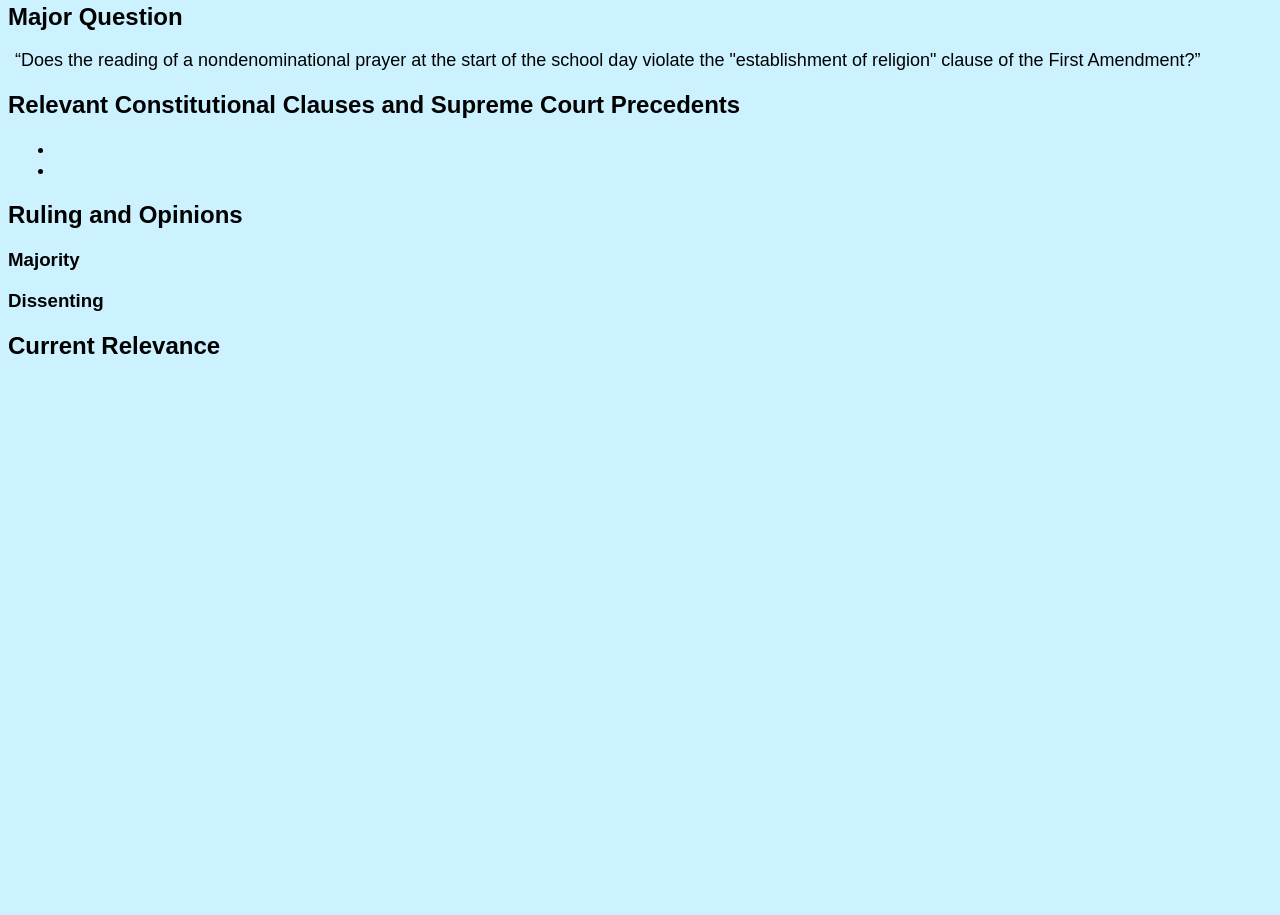
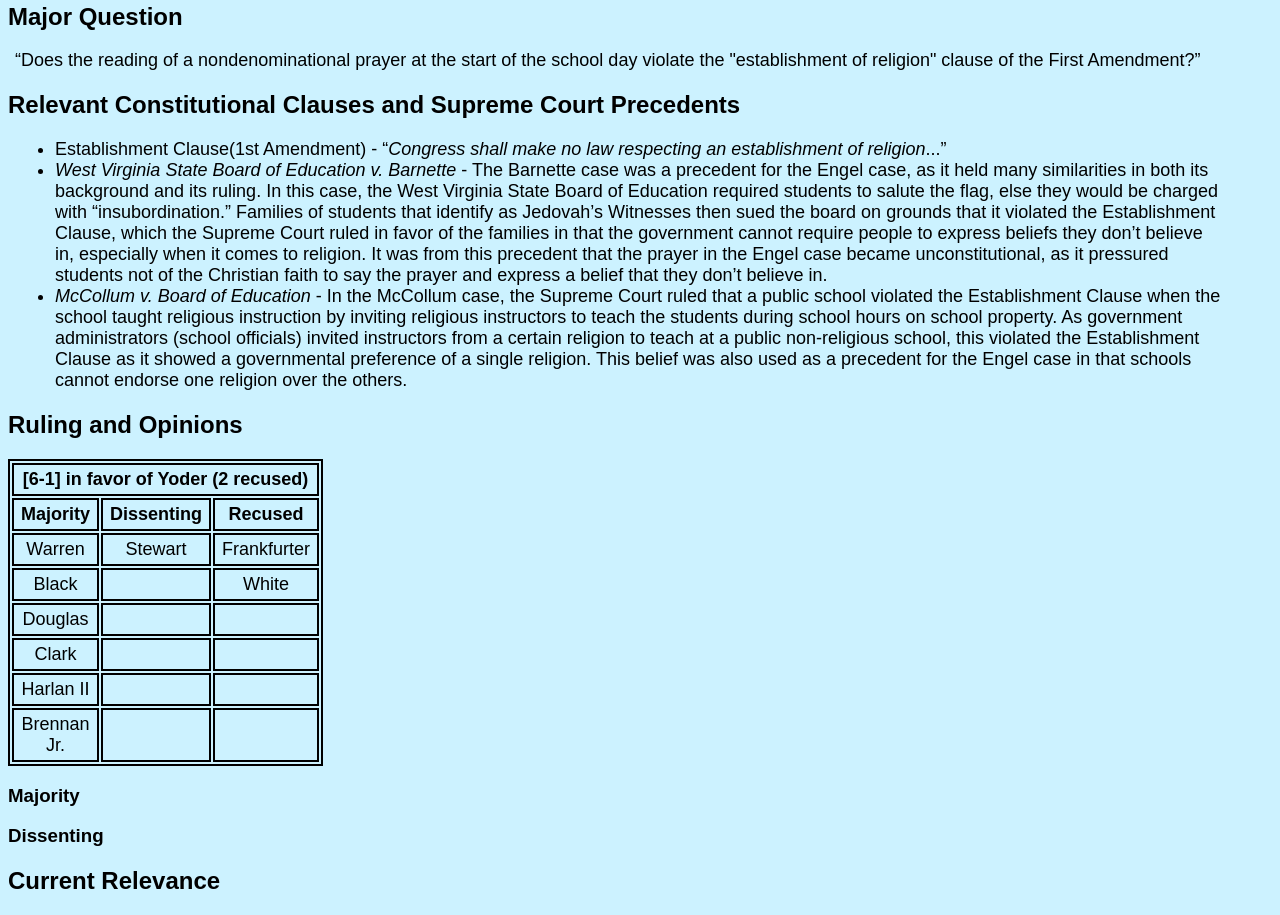
Before and after one commit to hwiaaiwh/duck-scotus-cases, a plain HTML site: page engel.html in a window 1280 px wide. Shown: the part 1145-2060 px from the top of the page. Before the commit the page ends 1525 px from the top, so only its background shows below. Drawn offline with Linux system fonts and the light colour scheme.

Commit message:
minor changes

```diff
--- a/engel.html
+++ b/engel.html
@@ -49,13 +49,56 @@
     <div> <!--clauses and precedents-->
       <h2>Relevant Constitutional Clauses and Supreme Court Precedents</h2>
       <ul>
-        <li></li>
-        <li></li>
+        <li>Establishment Clause(1st Amendment) - “<em>Congress shall make no law respecting an establishment of religion</em>...”</li>
+        <li><em>West Virginia State Board of Education v. Barnette</em> - The Barnette case was a precedent for the Engel case, as it held many similarities in both its background and its ruling. In this case, the West Virginia State Board of Education required students to salute the flag, else they would be charged with “insubordination.” Families of students that identify as Jedovah’s Witnesses then sued the board on grounds that it violated the Establishment Clause, which the Supreme Court ruled in favor of the families in that the government cannot require people to express beliefs they don’t believe in, especially when it comes to religion. It was from this precedent that the prayer in the Engel case became unconstitutional, as it pressured students not of the Christian faith to say the prayer and express a belief that they don’t believe in.
+        </li>
+        <li><em>McCollum v. Board of Education </em>- In the McCollum case, the Supreme Court ruled that a public school violated the Establishment Clause when the school taught religious instruction by inviting religious instructors to teach the students during school hours on school property. As government administrators (school officials) invited instructors from a certain religion to teach at a public non-religious school, this violated the Establishment Clause as it showed a governmental preference of a single religion. This belief was also used as a precedent for the Engel case in that schools cannot endorse one religion over the others.
+        </li>
       </ul>
     </div>
     <div> <!--opinions-->
       <h2>Ruling and Opinions</h2>
-      <h3 class="ruling"></h3>
+      <table>
+        <thead>
+          <tr><th colspan="3">[6-1] in favor of Yoder (2 recused)</th></tr>
+          <tr>
+            <th>Majority</th>
+            <th>Dissenting</th>
+            <th>Recused</th>
+        </thead>
+        <tbody>
+          <tr>
+            <td>Warren</td>
+            <td>Stewart</td>
+            <td>Frankfurter</td>
+          </tr>
+          <tr>
+            <td>Black</td>
+            <td></td>
+            <td>White</td>
+          </tr>
+          <tr>
+            <td>Douglas</td>
+            <td></td>
+            <td></td>
+          </tr>
+          <tr>
+            <td>Clark</td>
+            <td></td>
+            <td></td>
+          </tr>
+          <tr>
+            <td>Harlan II</td>
+            <td></td>
+            <td></td>
+          </tr>
+          <tr>
+            <td>Brennan Jr.</td>
+            <td></td>
+            <td></td>
+          </tr>
+        </tbody>
+      </table>
       <h3>Majority</h3>
       <dl>
         <dt></dt>
```
Also changed, not shown: gideon.html (+4 -5 lines).
